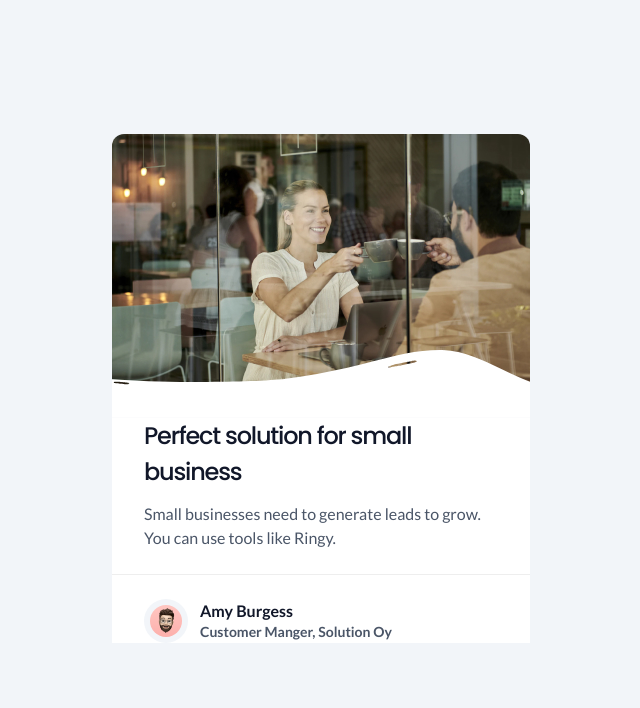
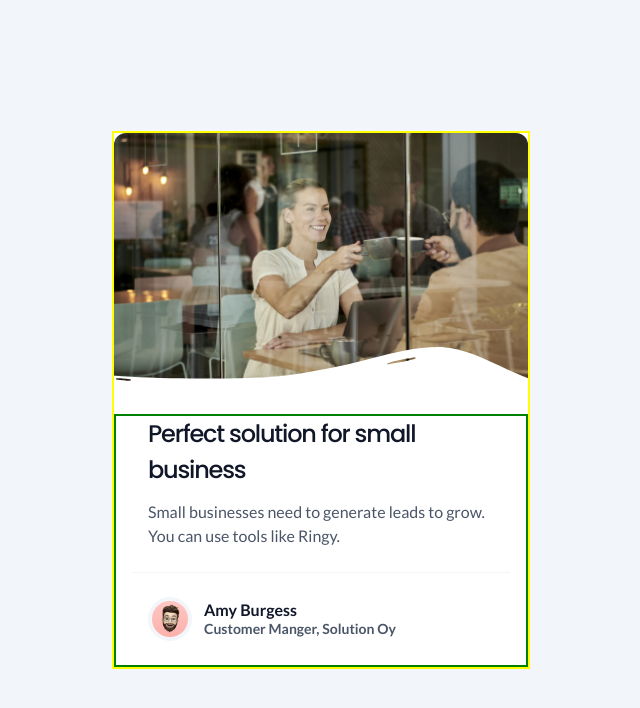
Before and after one commit to sameer-srb/Business-Blog-Card, a plain HTML site: page index.html in a window 1280 px wide. Shown: the whole page, without its empty margins (319-959 px from the left). Drawn offline with Linux system fonts and the light colour scheme.

Commit message:
CSS commit

```diff
--- a/CSS/style.css
+++ b/CSS/style.css
@@ -12,7 +12,7 @@
   /* 📏 Font Sizes (with rem equivalents) */
   --tp-designation: 600 0.875rem/100% var(--font-body);
   --tp-pfName: 700 1rem/100% var(--font-body);
-  --tp-des: 400 1rem/150% var(--font-body);
+  --tp-description: 400 1rem/150% var(--font-body);
   --tp-title: 500 1.5rem/150% var(--font-title);
 }
 
@@ -28,25 +28,25 @@ body {
   display: flex;
   justify-content: center;
   align-items: center;
-  background-color: #f2f5f9;
+  background-color: var(--clr-bg-light);
 }
 
 h1 {
   font: var(--tp-title);
   color: var(--clr-text-dark);
-  margin-bottom: 12px;
-  letter-spacing: -1.2px;
+  margin-bottom: 0.75rem;
+  letter-spacing: -0.075rem;
 }
 
 .description {
-  font: var(--tp-des);
+  font: var(--tp-description);
   color: var(--clr-text-muted);
 }
 
 h2 {
   font: var(--tp-pfName);
   color: var(--clr-text-dark);
-  margin-bottom: 6px;
+  margin-bottom: 0.25rem;
 }
 
 .designation {
@@ -54,9 +54,16 @@ h2 {
   color: var(--clr-text-muted);
 }
 
+
+
+
+
 .card-component {
   max-width: 418px;
   width: 100%;
+  height: auto;
+  background-color:var(--clr-bg-white);
+  border: 2px solid yellow;
 }
 
 .image-container {
@@ -74,44 +81,54 @@ h2 {
   bottom: 0;
   left: 0;
   width: 100%;
-  /* height: auto; */
+  height: auto;
 }
 
 main {
-  padding: 0 32px;
+  padding: 0 2rem;
   position: relative;
-  background-color: #ffffff;
+  background-color:var(--clr-bg-white);
+  border: 2px solid green;
 }
 
-header {
-  max-width: 354px;
-  margin: 0 auto;
+
+.divider {
+  margin: 1.5rem 0;
+  height: 1px;
+  background-color: var(--clr-bg-light);
+  margin-left: -1rem;
+  margin-right: -1rem;
+  width: calc(100% + 2rem);
 }
 
-.divider {
-  margin-top: 24px;
-  margin-bottom: 24px;
-  height: 1px; /* thickness of line */
-  background-color: #eeeeee;
-  margin-left: -2rem; /* negate main’s padding */
-  margin-right: -2rem;
-  width: calc(100% + 4rem); /* stretch back full */
-}
 .profile {
   display: flex;
   gap: 12px;
   align-items: center;
-  margin-bottom: 24px;
+  margin-bottom: 1.5rem;
 }
+
 .profile-image {
   max-width: 100%;
   border-radius: 50%;
-  padding: 6px;
+  padding: 0.25rem;
 }
 
 .pf-image-container {
-  background-color: #f2f5f9;
+  background-color: var(--clr-bg-light);
+  max-width: 44px;
+  width: 100%;
   height: 44px;
-  width: 44px;
   border-radius: 50%;
 }
+
+
+@media (max-width: 640px) {
+  .card-component {
+    padding: 12px;
+  }
+  .divider{
+    width: 100%;
+    margin: 1.5rem 0;
+  }
+}
```
